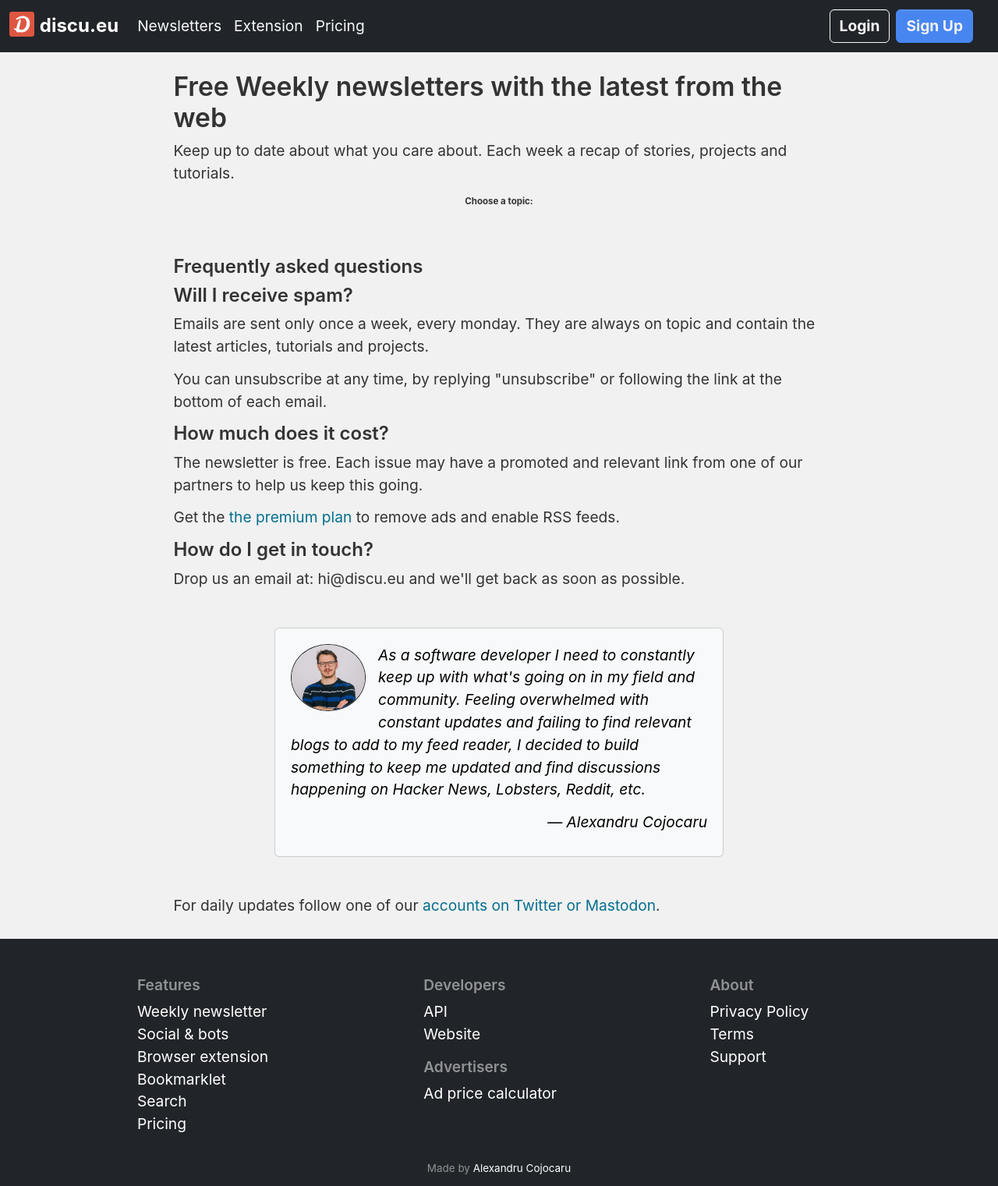
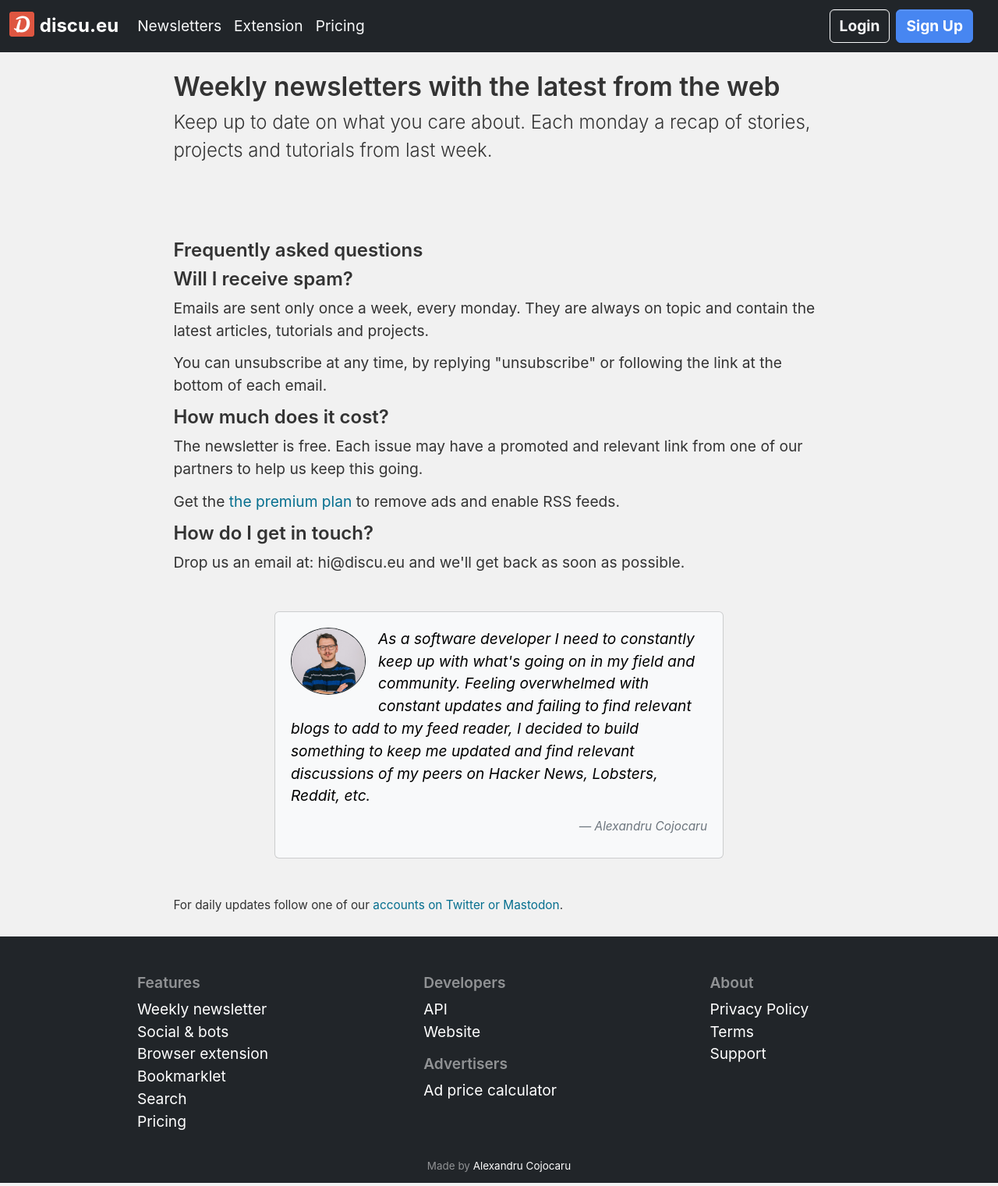
Before and after one commit to xojoc/discussions, a Django app: template web/templates/web/weekly_index.html in a window 1280 px wide. Shown: the whole page at 78% size. Run offline with Django 3.2, Linux system fonts and the light colour scheme; the template is opened without the code that fills it, so the values that code supplies are empty; parts of the project's set-up code (start-up, migrations or seed data) failed here and were passed over; some libraries are stand-ins or nearby versions.

Commit message:
wording and layout

```diff
--- a/web/static/style.scss
+++ b/web/static/style.scss
@@ -20,7 +20,7 @@ $h6-font-size: $font-size-base;
 
 $enable-shadows: true;
 $primary: #4786f1;
-$secondary: #88BD00;
+$secondary: #04A777; // #88BD00;
 // $success;
 $info: #49afcd;
 // $warning;
@@ -62,10 +62,10 @@ body {
 .btn-secondary,
 .btn-info,
 .btn-danger {
-    color: #F1F1F1 !important;
+    color: white !important; // #F1F1F1 !important;
 
     &:hover {
-        color: #F1F1F1 !important;
+        color: white !important; // #F1F1F1 !important;
     }
 }
 
--- a/web/tags.py
+++ b/web/tags.py
@@ -133,6 +133,7 @@ def __hacker_news(tags, title):
     tags = __augment_tags(title, tags, "nim", None, "nimlang")
     tags = __augment_tags(title, tags, "python")
     tags = __augment_tags(title, tags, "rust", None, "rustlang")
+    tags = __augment_tags(title, tags, "rustc", None, "rustlang")
     tags = __augment_tags(title, tags, "typescript")
     tags = __augment_tags(title, tags, "zig", None, "ziglang")
     return tags
--- a/web/templates/account/signup.html
+++ b/web/templates/account/signup.html
@@ -11,7 +11,7 @@ Sing Up - discu.eu
 {% block content %}
 <h1>{% trans "Sign Up" %}</h1>
 
-<p>{% blocktrans %}Already have an account? Then please <a href="{{ login_url }}">sign in</a>.{% endblocktrans %}</p>
+<p>{% blocktrans %}Already have an account? Then please <a href="{{ login_url }}">login</a>.{% endblocktrans %}</p>
 
 <form class="signup" id="signup_form" method="post" action="{% url 'account_signup' %}">
   {% csrf_token %}
--- a/web/templates/web/base.html
+++ b/web/templates/web/base.html
@@ -129,7 +129,7 @@ Find interesting discussions on Hacker News, Reddit and Lobsters for a given URL
 		</div>
 
 		{% if ctx.breadcrumbs %}
-		<div class="mt-5"></div>
+		<div class="mt-3"></div>
 		{% endif %}
 		{% include "web/fragment_breadcrumbs.html" with breadcrumbs=ctx.breadcrumbs %}
 
--- a/web/templates/web/weekly_about_me.html
+++ b/web/templates/web/weekly_about_me.html
@@ -8,10 +8,12 @@
         <p>
             <em>As a software developer I need to constantly keep up with what's going on in my field and community.
                 Feeling overwhelmed with constant updates and failing to find relevant blogs to add to my feed reader,
-                I decided to build something to keep me updated and find discussions happening on Hacker News, Lobsters,
+                I decided to build something to keep me updated and find relevant discussions of my peers on Hacker
+                News,
+                Lobsters,
                 Reddit, etc.</em>
         </p>
-        <p class="text-end">
+        <p class="text-end text-muted smaller-font-2">
             <em>— Alexandru Cojocaru</em>
         </p>
     </div>
--- a/web/templates/web/weekly_fragment_follow.html
+++ b/web/templates/web/weekly_fragment_follow.html
@@ -1,6 +1,6 @@
 {% if ctx.twitter_account or ctx.mastodon_account %}
 <div class="smaller-font-2">
-    <p class="weekly-follow">
+    <p>
         For daily updates follow us on <a href="https://twitter.com/{{ctx.twitter_account}}"
             title="{{ctx.topic.name}} Twitter bot" rel="me nofollow">Twitter</a> or
         <a href="{{ctx.mastodon_account_url}}" title="{{ctx.topic.name}} Mastodon bot" rel="me nofollow">Mastodon</a>.
--- a/web/templates/web/weekly_index.html
+++ b/web/templates/web/weekly_index.html
@@ -5,27 +5,29 @@
 {% load util %}
 
 {% block title %}
-Free weekly newsletters - discu.eu
+Weekly newsletters - discu.eu
 {% endblock title %}
 
 {% block meta_description %}
-Free weekly newsletter with articles, tutorials, projects and releases about topics you care about.
+Weekly newsletters with articles, tutorials, projects and releases about topics you care about.
 {% endblock meta_description %}
 
 {% block main %}
-<h2>Free Weekly newsletters with the latest from the web</h2>
-<p>Keep up to date about what you care about. Each week a recap of stories, projects and tutorials.</p>
+<h1 class="fs-2">Weekly newsletters with the latest from the web</h1>
+<p class="lead fs-4">Keep up to date on what you care about. Each monday a recap of stories, projects and tutorials
+    from
+    last week.</p>
 
 
-<p class="smaller-font text-center">
+<!-- <p class="smaller-font text-center mt-3">
     <strong>Choose a topic:</strong>
-</p>
+</p> -->
 
-<div class="weekly-index-grid">
+<div class="weekly-index-grid mt-5">
     {% for topic_key, topic in ctx.topics.items %}
-    <div class="btn btn-dark d-flex align-items-center justify-content-center">
+    <div class="btn btn-secondary d-flex align-items-center justify-content-center">
         <a href="{% url 'web:weekly_topic' topic_key %}" title="{{topic.short_description}} newsletter"
-            class="text-light">{{topic.name}}</a>
+            class="text-white">{{topic.name}}</a>
     </div>
     {% endfor %}
 </div>
@@ -41,11 +43,10 @@ Free weekly newsletter with articles, tutorials, projects and releases about top
 
 <div class="my-5"></div>
 
-<p class="weekly-follow">
+<p class="smaller-font-2">
     For daily updates follow one of our <a href="/social" title="Social media bots">accounts on Twitter or
         Mastodon</a>.
 </p>
 
 
-
 {% endblock main %}
--- a/web/templates/web/weekly_subscribe_form.html
+++ b/web/templates/web/weekly_subscribe_form.html
@@ -3,10 +3,12 @@
 {% if ctx.weekly_subscribe_form %}
 <div class="card text-bg-light w-min-content mx-auto px-4 py-3 rounded-3">
     <div class="card-body">
+        {% if form_lead %}
         <p class="card-text smaller-font-2">Newsletter sent every monday with a recap of articles, projects
             and tutorials
             from previous
             week.</p>
+        {% endif %}
         <form method="POST">
             {% csrf_token %}
             {{ ctx.weekly_subscribe_form | crispy }}
```
Also changed, not shown: web/templates/web/discussions.html (+4 -9 lines), web/templates/web/weekly_topic.html (+7 -6 lines), web/templates/web/weekly_topic_week.html (+5 -9 lines), web/templates/web/weekly_topic_week_fragment.html (+4 -4 lines), web/topics.py (+11 -0 lines), web/static/style.css.
